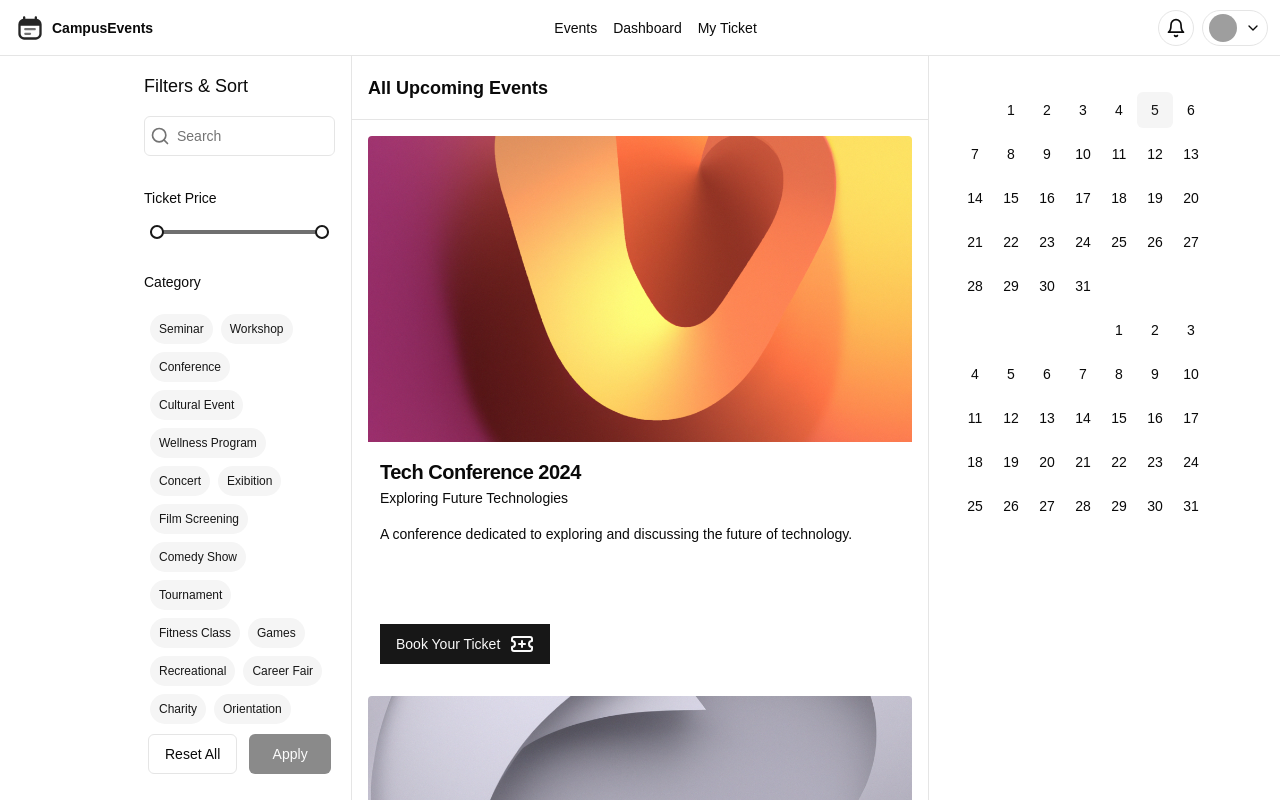
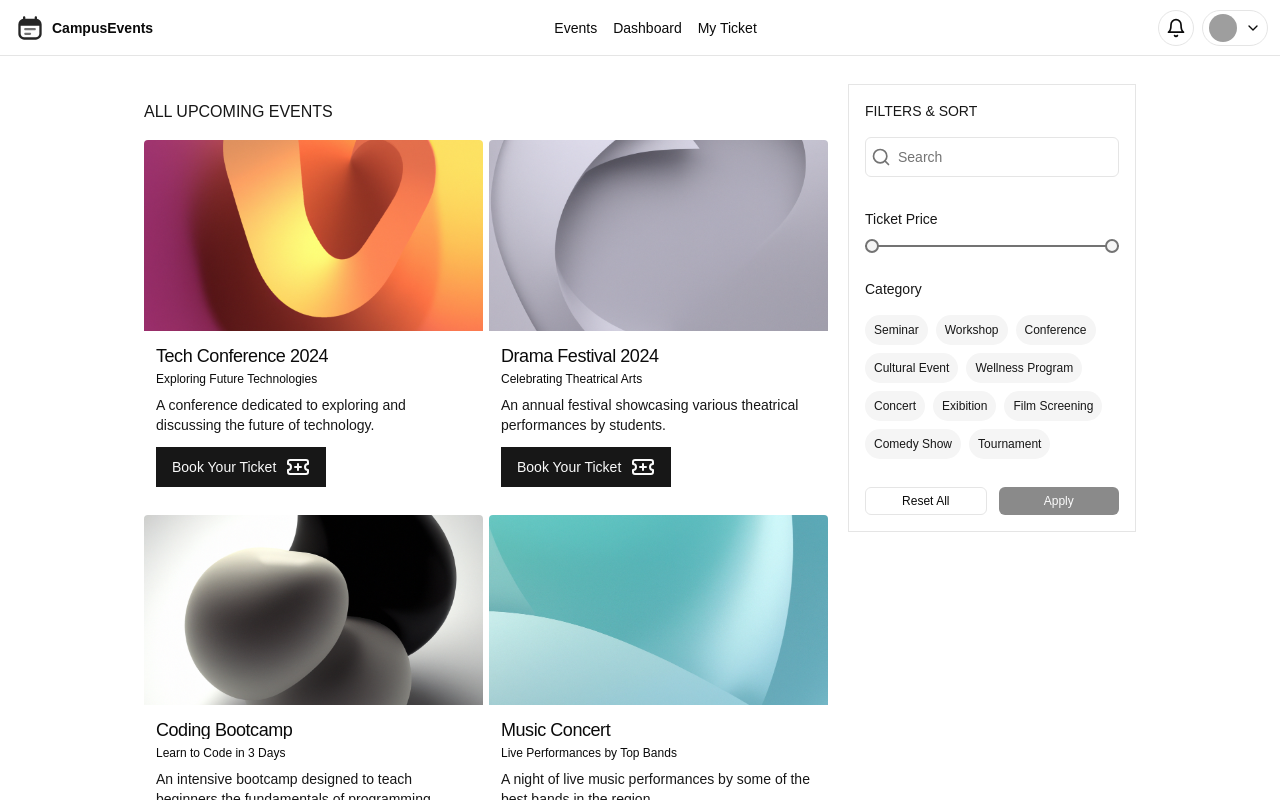
Before and after one commit to delmac-dev/event-management-app, a Next.js app: page /events in a window 1280 px wide. Shown: the top 800 px of the page. Built offline with nearby package versions, Linux system fonts and the light colour scheme; grey boxes are pictures that could not be loaded.

Commit message:
changes public events page ui

```diff
--- a/app/(public)/(components)/event-card.tsx
+++ b/app/(public)/(components)/event-card.tsx
@@ -2,30 +2,30 @@
 
 import { Button } from "@/components/ui/button";
 import { EventType } from "@/lib/constants";
-import { _event } from "@/lib/routes";
+import { _attendEvent, _event } from "@/lib/routes";
 import { TicketPlus } from "lucide-react";
 import Image from "next/image";
 import Link from "next/link";
 
 export default function EventCard ({ id , name , headline , about , images , capacity , event_type }:EventType) {
     return (
-        <div className="overflow-hidden w-full aspect-square flex flex-col rounded-sm">
+        <div className="overflow-hidden w-full flex flex-col rounded-sm">
             <Link href={_event(id)} className="overflow-hidden w-full aspect-video flex_center">
                 <Image src={images[0]} height={900} width={1600} alt="event image" className="w-full h-full object-cover" />
             </Link>
             <div className="w-full flex-1 px-3 py-4 flex flex-col">
                 <div className="w-full">
-                    <h3 className="font-semibold text-lg lg:text-xl leading-none tracking-tight">
+                    <h3 className="font-medium text-lg leading-none tracking-tight truncate">
                         <Link href={_event(id)}>{name}</Link>
                     </h3>
-                    <p className="text-sm font-medium font-muted-foreground mt-0.5">{headline}</p>
+                    <p className="text-xs font-medium font-muted-foreground mt-1.5">{headline}</p>
                 </div>
-                <div className="w-full flex-1 py-4">
-                    <p className="text-sm max-w-prose">{about}</p>
+                <div className="w-full flex-1 mt-2">
+                    <p className="text-sm text-secondary-foreground overflow-hidden text-ellipsis line-clamp-2">{about}</p>
                 </div>
-                <div className="w-full flex justify-between">
+                <div className="w-full flex justify-between mt-3">
                     <Button className="rounded-none">
-                        <Link href={_event(id)}>Book Your Ticket</Link>
+                        <Link href={_attendEvent(id)}>Book Your Ticket</Link>
                         <TicketPlus className="size-6 ml-2.5" />
                     </Button>
                 </div>
--- a/app/(public)/(components)/events-container.tsx
+++ b/app/(public)/(components)/events-container.tsx
@@ -5,7 +5,7 @@ import EventCard from "./event-card";
 
 export default function EevntsContainer () {
      return (
-        <div className="w-full p-4 pb-16 flex flex-col gap-4">
+        <div className="w-full grid grid-cols-2 gap-x-1.5 gap-y-3">
             {events.map((event, _id) => (
                 <EventCard key={_id} {...event} />
             ))}
--- a/app/(public)/(components)/events-filter.tsx
+++ b/app/(public)/(components)/events-filter.tsx
@@ -42,12 +42,12 @@ export default function EventsFilter () {
 
     return (
         <Form {...form}>
-            <form onSubmit={handleSubmit(onSubmit)} className="relative overflow-y-auto w-full max-w-80 rounded-md h-full flex flex-col">
+            <form onSubmit={handleSubmit(onSubmit)} className="isolate w-72 p-4 border flex flex-col bg-background">
                 <div className="mb-4">
-                    <h4 className="text-lg font-medium">Filters & Sort</h4>
+                    <h4 className="text-sm font-normal text-secondary-foreground uppercase">Filters & Sort</h4>
                 </div>
                 <div className="flex-1">
-                    <FormItem className="relative space-y-0">
+                    <FormItem className="relative space-y-0 z-0">
                         <FormField
                             control={control}
                             name="search"
@@ -75,12 +75,12 @@ export default function EventsFilter () {
                         />
                     </FilterItem>
                     <FilterItem header="Category" className="flex flex-wrap gap-2 justify-start">
-                        {categoryList.map((item) => <CategoryItem key={item} item={item}/>)}
+                        {categoryList.slice(0,10).map((item) => <CategoryItem key={item} item={item}/>)}
                     </FilterItem>
                 </div>
-                <div className="sticky left-0 bottom-0 mt-4 px-1 py-2.5 flex items-center justify-around gap-3 bg-background">
-                    <Button variant='outline' className="w-full">Reset All</Button>
-                    <Button type="submit" disabled={isApplyDisabled} className="w-full">Apply</Button>
+                <div className="sticky left-0 bottom-0 mt-7 flex items-center justify-around gap-3 bg-background">
+                    <Button variant='outline' size="xs" className="w-full">Reset All</Button>
+                    <Button type="submit" size="xs" disabled={isApplyDisabled} className="w-full">Apply</Button>
                 </div>
             </form>
         </Form>
@@ -89,10 +89,10 @@ export default function EventsFilter () {
 
 const FilterItem = ({header, className, children}: {header: string, className?: string, children: React.ReactNode}) => (
     <FormItem className="mt-8 space-y-0">
-        <FormLabel className="block text-sm font-medium text-foreground mb-4">
+        <FormLabel className="block text-sm font-normal text-secondary-foreground mb-4">
             {header}
         </FormLabel>
-        <div className={cn("p-1.5", className)}>
+        <div className={cn(className)}>
             {children}
         </div>
     </FormItem>
@@ -116,7 +116,7 @@ const CategoryItem = ({item}: {item: string}) => {
                             field.onChange( field.value?.filter( (value) => value !== item))
                         )}
                     />
-                    <FormLabel htmlFor={item} className="text-xs text-secondary-foreground capitalize cursor-pointer">
+                    <FormLabel htmlFor={item} className="text-xs font-normal text-secondary-foreground capitalize cursor-pointer">
                         {item}
                     </FormLabel>
                     <Check className="size-3 hidden ml-1.5 group-has-[:checked]:block"/>
--- a/app/(public)/(components)/events-header.tsx
+++ b/app/(public)/(components)/events-header.tsx
@@ -3,8 +3,8 @@
 export default function EventsHeader () {
 
     return (
-        <div className="w-full h-16 border-b px-4 flex_center justify-start">
-            <h1 className="text-lg font-semibold">All Upcoming Events</h1>
+        <div className="w-full h-14 flex_center justify-start">
+            <h1 className="text-base font-medium uppercase text-secondary-foreground">All Upcoming Events</h1>
         </div>
     )
 }
--- a/app/(public)/(components)/footer.tsx
+++ b/app/(public)/(components)/footer.tsx
@@ -50,7 +50,7 @@ const Footer = () => {
                         <ul className="flex flex-col gap-1">
                             {links.map(({ name, link }, _i) => (
                                 <li key={_i}>
-                                    <Link href={link} className="capitalize text-sm font-medium hover:underline underline-offset-2">
+                                    <Link href={link} className="capitalize text-sm font-normal hover:underline underline-offset-2">
                                         {name}
                                     </Link>
                                 </li>
--- a/app/(public)/(components)/header.tsx
+++ b/app/(public)/(components)/header.tsx
@@ -30,7 +30,7 @@ const actionLinks = [
 
 export default function Header () {
     return (
-        <header className="sticky bg-background main_container top-0 left-0 h-14 border-b flex_center justify-between pl-3 max-lg:pr-1.5 pr-3">
+        <header className="sticky bg-background main_container top-0 left-0 z-10 h-14 border-b flex_center justify-between pl-3 max-lg:pr-1.5 pr-3">
             <div className="flex gap-1 items-center">
                 <Logo />
                 <Link href={_home} className="text-sm font-semibold">CampusEvents</Link>
--- a/app/(public)/events/page.tsx
+++ b/app/(public)/events/page.tsx
@@ -1,7 +1,6 @@
 import Header from "../(components)/header";
 import { _event } from "@/lib/routes";
 import EventsFilter from "../(components)/events-filter";
-import EventsDate from "../(components)/events-date";
 import EventsHeader from "../(components)/events-header";
 import EevntsContainer from "../(components)/events-container";
 
@@ -10,16 +9,13 @@ export default async function Events() {
     <>
       <Header />
       <main className="main_container events_page_h ">
-        <div className="sub_container flex min-h-full px-0">
-          <aside className="sticky h-[calc(100vh-56px)] p-4 top-14 left-0 flex-1 border-r hidden lg:flex justify-end">
-            <EventsFilter />
-          </aside>
-          <section className="w-full md:max-w-xl">
+        <div className="sub_container flex min-h-full py-7 gap-5">
+          <section className="flex-1">
             <EventsHeader />
             <EevntsContainer />
           </section>
-          <aside className="sticky h-[calc(100vh-56px)] p-4 top-14 left-0 min-w-20 flex-1 hidden border-l sm:flex justify-start">
-            <EventsDate />
+          <aside className="">
+            <EventsFilter />
           </aside>
         </div>
       </main>
--- a/components/ui/slider.tsx
+++ b/components/ui/slider.tsx
@@ -15,11 +15,11 @@ const Slider = React.forwardRef<
     value={value}
     {...props}
   >
-    <SliderPrimitive.Track className="relative h-1 w-full grow overflow-hidden rounded-full bg-secondary">
-      <SliderPrimitive.Range className="absolute h-full bg-primary/60" />
+    <SliderPrimitive.Track className="relative h-0.5 w-full grow overflow-hidden rounded-full bg-muted">
+      <SliderPrimitive.Range className="absolute h-full bg-muted-foreground" />
     </SliderPrimitive.Track>
     {value?.map((_, _id) => (
-      <SliderPrimitive.Thumb key={_id} className="block h-3.5 w-3.5 rounded-full cursor-pointer border-2 border-primary bg-background ring-offset-background transition-colors focus-visible:outline-none focus-visible:ring-2 focus-visible:ring-ring focus-visible:ring-offset-1 disabled:pointer-events-none disabled:opacity-50" />
+      <SliderPrimitive.Thumb key={_id} className="block h-3.5 w-3.5 rounded-full cursor-pointer border-2 border-muted-foreground bg-muted ring-offset-background transition-colors focus-visible:outline-none focus-visible:ring-2 focus-visible:ring-muted-foreground focus-visible:ring-offset-1 disabled:pointer-events-none disabled:opacity-50" />
     ))}
   </SliderPrimitive.Root>
 ))
```
Also changed, not shown: app/(public)/events/[slug]/attend/page.tsx (+20 -3 lines).
